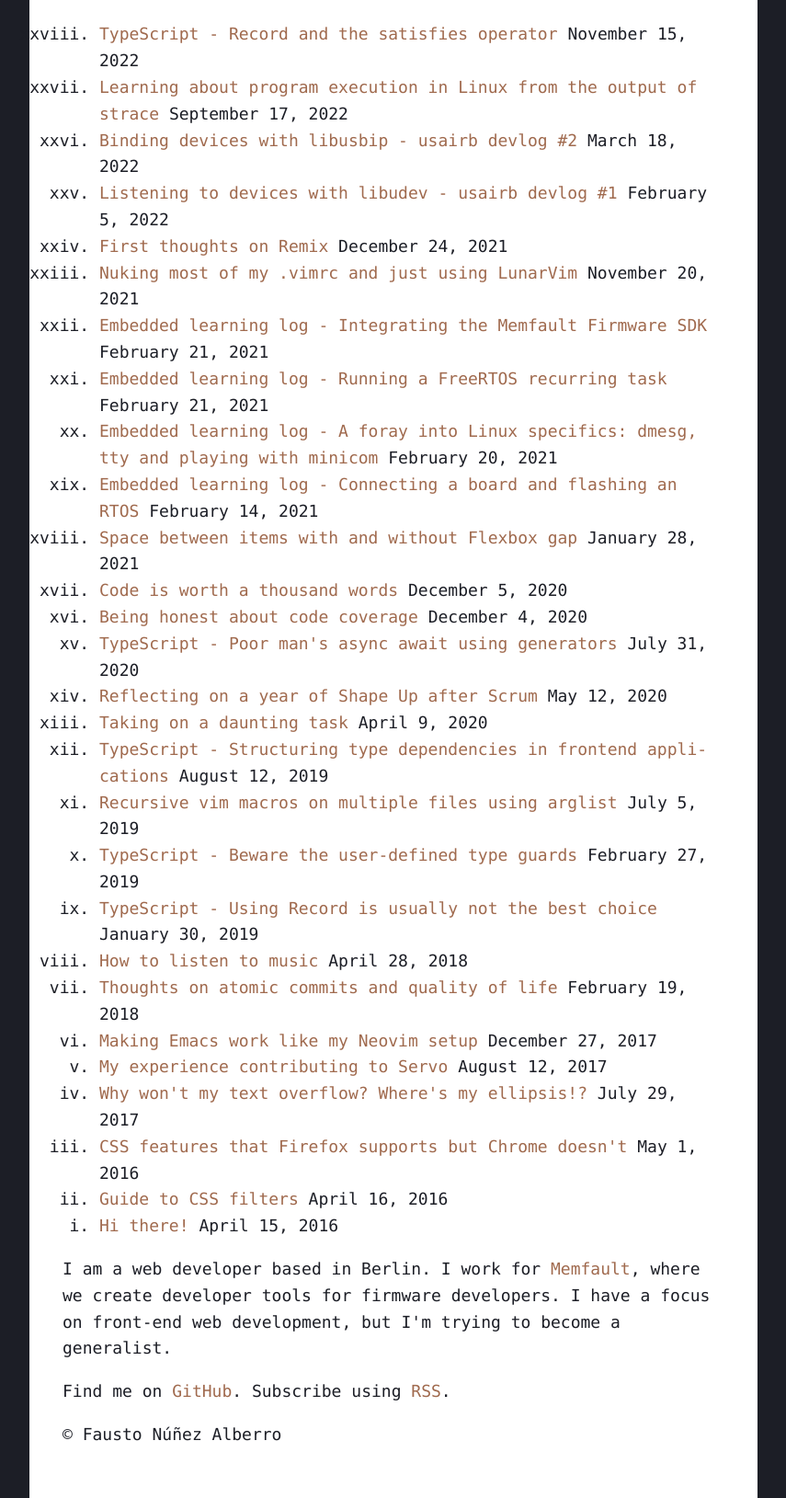
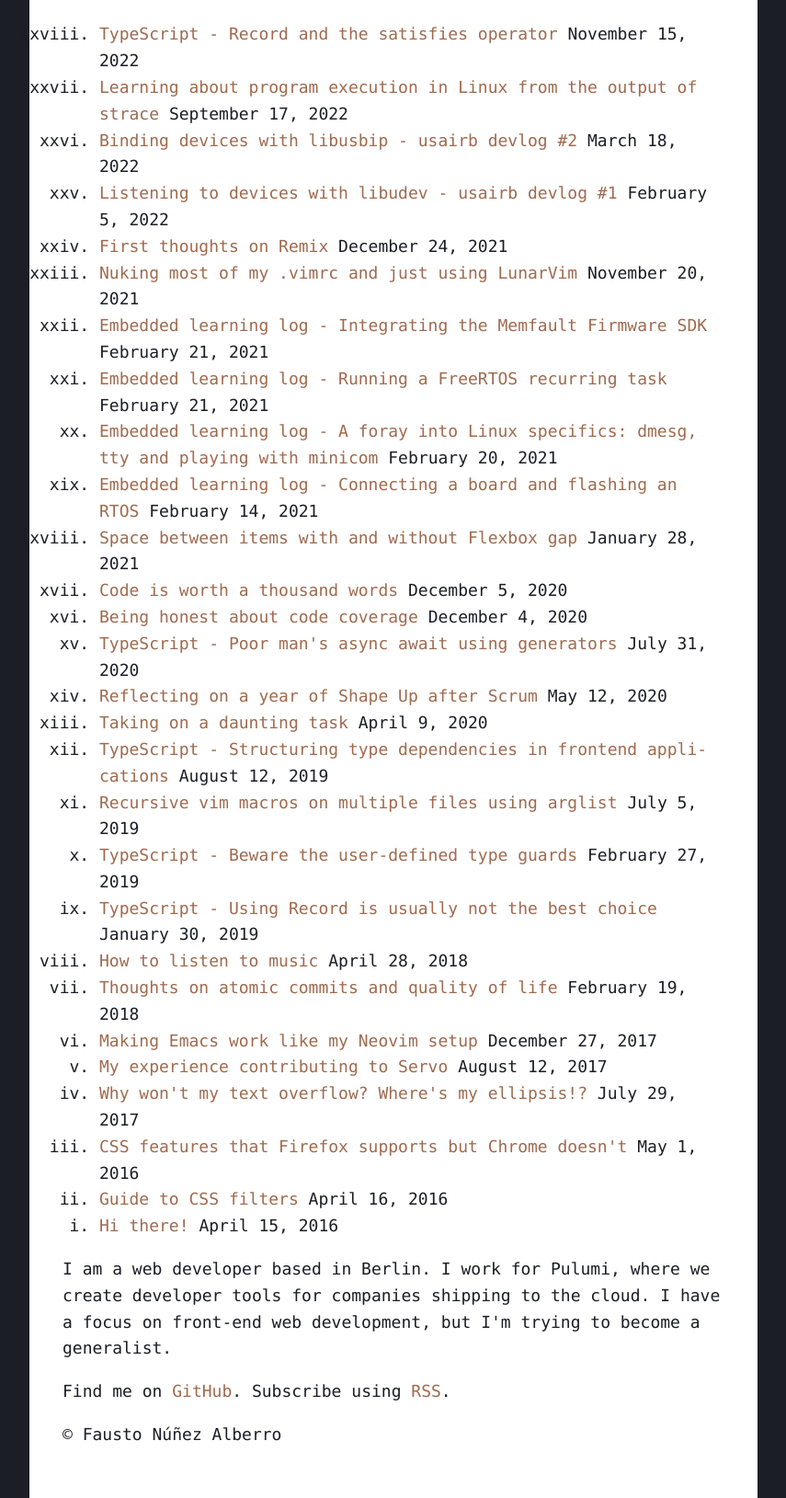
Before and after one commit to fnune/fnune.github.io, a Jekyll site: the page built from index.html, in a window 1280 px wide. Shown: the whole page at 92% size, without its empty margins (212-1067 px from the left). Built offline with Jekyll 4.4.1, drawn with Linux system fonts in a browser that asks for light colours.

Commit message:
Update footer mentioning where I work

```diff
--- a/_config.yml
+++ b/_config.yml
@@ -8,20 +8,20 @@
 # Site settings
 title: Fausto's personal blog
 description: >
-  I am a web developer based in Berlin. I work for Memfault, where we create
-  developer tools for firmware developers. I have a focus on front-end web
-  development, but I'm trying to become a generalist.
+  I am a web developer based in Berlin. I work for Pulumi, where we create
+  developer tools for companies shipping to the cloud. I have a focus on
+  front-end web development, but I'm trying to become a generalist.
 author:
   name: Fausto Núñez Alberro
   link: https://github.com/fnune
   description: >
-    I am a web developer based in Berlin. I work for <a href="https://memfault.com">Memfault</a>,
-    where we create developer tools for firmware developers. I have a focus on
+    I am a web developer based in Berlin. I work for Pulumi, where we create
+    developer tools for companies shipping to the cloud. I have a focus on
     front-end web development, but I'm trying to become a generalist.
   email: fausto.nunez@mailbox.org
-baseurl: "" # the subpath of your site, e.g. /blog
-repository_url: "https://github.com/fnune/fnune.github.io"
-url: "https://fnune.com" # the base hostname & protocol for your site
+baseurl: '' # the subpath of your site, e.g. /blog
+repository_url: 'https://github.com/fnune/fnune.github.io'
+url: 'https://fnune.com' # the base hostname & protocol for your site
 
 feed:
   path: atom.xml
@@ -38,13 +38,13 @@ sass:
 
 # Sitemap
 sitemap:
-  filename: "/sitemap.xml"
+  filename: '/sitemap.xml'
   exclude:
-      - "/atom.xml"
-      - "/feed.xml"
-      - "/feed/index.xml"
-      - "/css/screen.scss"
+    - '/atom.xml'
+    - '/feed.xml'
+    - '/feed/index.xml'
+    - '/css/screen.scss'
   include_posts:
-      - "/index.html"
-  change_frequency_name: "change_frequency"
-  priority_name: "priority"
+    - '/index.html'
+  change_frequency_name: 'change_frequency'
+  priority_name: 'priority'
```
